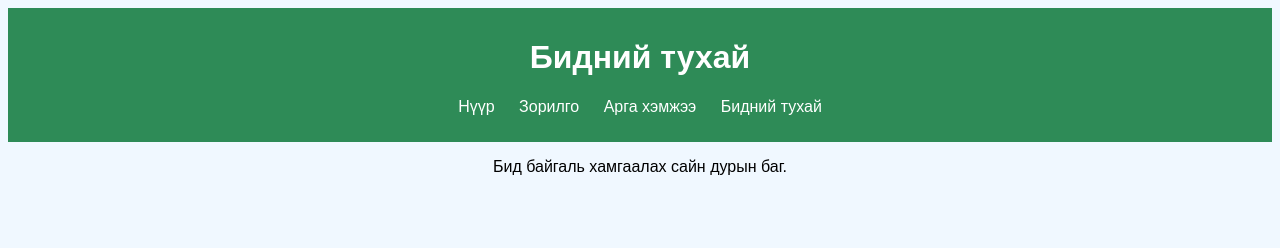
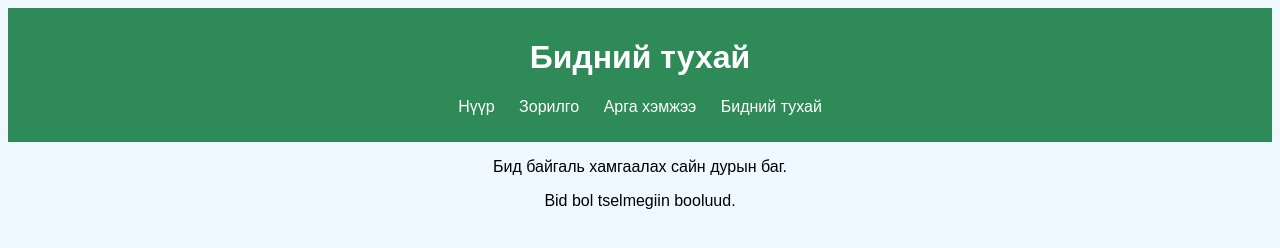
Before and after one commit to tenlxl/zoopark, a plain HTML site: page about.html in a window 1280 px wide. Drawn offline with Linux system fonts and the light colour scheme.

Commit message:
Update about.html

```diff
--- a/about.html
+++ b/about.html
@@ -19,6 +19,7 @@
     </header>
     <section>
         <p>Бид байгаль хамгаалах сайн дурын баг.</p>
+        <p> Bid bol tselmegiin booluud. </p>
     </section>
 </body>
 </html>
```
